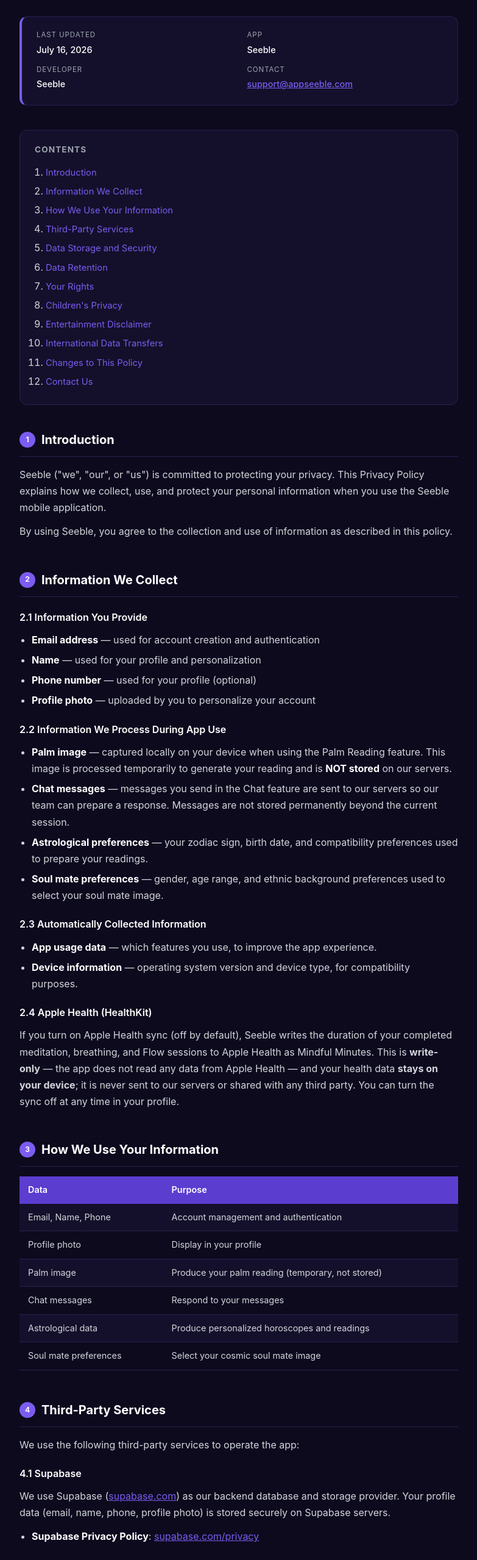
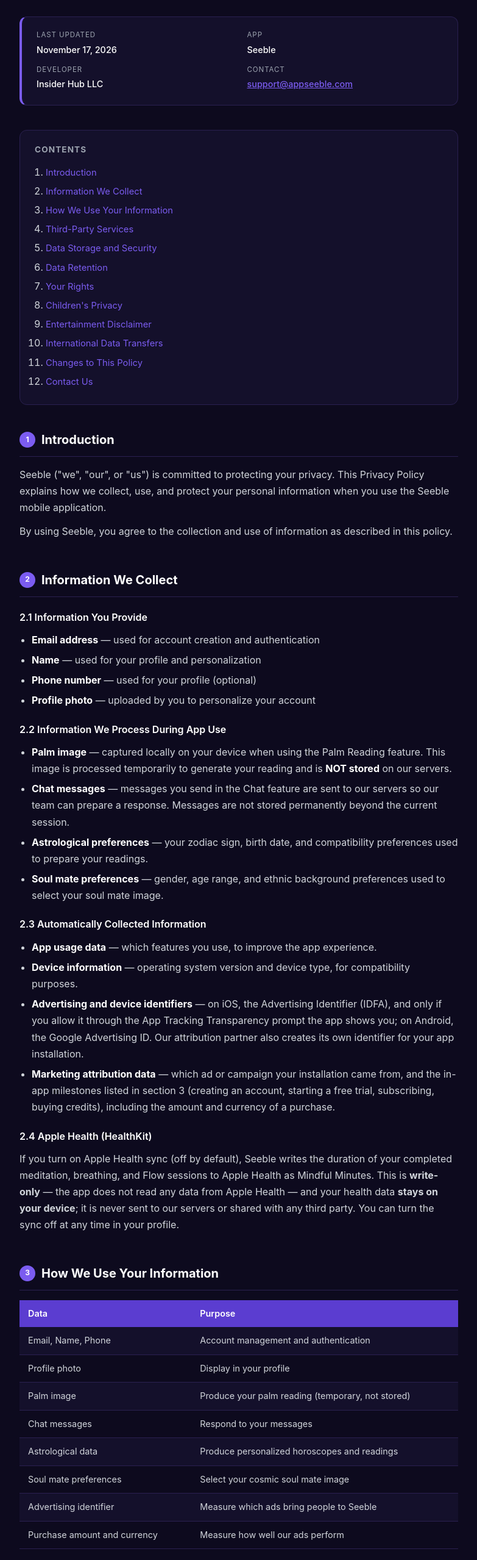
Before and after one commit to claudioinsider/seeble-pages, a plain HTML site: page privacy-seeble/index.html in a window 1280 px wide. Shown: the part 120-2678 px from the top of the page at 61% size, without its empty margins (248-1031 px from the left). Drawn offline with Linux system fonts and the light colour scheme.

```diff
--- a/privacy-seeble/index.html
+++ b/privacy-seeble/index.html
@@ -279,9 +279,9 @@
 
   <!-- Meta -->
   <div class="meta-card">
-    <div class="item"><label>Last updated</label><span>July 16, 2026</span></div>
+    <div class="item"><label>Last updated</label><span>November 17, 2026</span></div>
     <div class="item"><label>App</label><span>Seeble</span></div>
-    <div class="item"><label>Developer</label><span>Seeble</span></div>
+    <div class="item"><label>Developer</label><span>Insider Hub LLC</span></div>
     <div class="item"><label>Contact</label><span><a href="mailto:support@appseeble.com">support@appseeble.com</a></span></div>
   </div>
 
@@ -335,8 +335,9 @@
     <ul>
       <li><strong>App usage data</strong> — which features you use, to improve the app experience.</li>
       <li><strong>Device information</strong> — operating system version and device type, for compatibility purposes.</li>
+      <li><strong>Advertising and device identifiers</strong> — on iOS, the Advertising Identifier (IDFA), and only if you allow it through the App Tracking Transparency prompt the app shows you; on Android, the Google Advertising ID. Our attribution partner also creates its own identifier for your app installation.</li>
+      <li><strong>Marketing attribution data</strong> — which ad or campaign your installation came from, and the in-app milestones listed in section 3 (creating an account, starting a free trial, subscribing, buying credits), including the amount and currency of a purchase.</li>
     </ul>
-
     <h3>2.4 Apple Health (HealthKit)</h3>
     <p>If you turn on Apple Health sync (off by default), Seeble writes the duration of your completed meditation, breathing, and Flow sessions to Apple Health as Mindful Minutes. This is <strong>write-only</strong> — the app does not read any data from Apple Health — and your health data <strong>stays on your device</strong>; it is never sent to our servers or shared with any third party. You can turn the sync off at any time in your profile.</p>
   </section>
@@ -356,6 +357,8 @@
           <tr><td>Chat messages</td><td>Respond to your messages</td></tr>
           <tr><td>Astrological data</td><td>Produce personalized horoscopes and readings</td></tr>
           <tr><td>Soul mate preferences</td><td>Select your cosmic soul mate image</td></tr>
+          <tr><td>Advertising identifier</td><td>Measure which ads bring people to Seeble</td></tr>
+          <tr><td>Purchase amount and currency</td><td>Measure how well our ads perform</td></tr>
         </tbody>
       </table>
     </div>
@@ -374,6 +377,13 @@
 
     <h3>4.2 Cloud processing providers</h3>
     <p>We rely on commercial cloud-processing providers to deliver chat responses and palm-reading content within reasonable response times. These providers receive only the data strictly required to fulfill your request (message text or palm image) and do not retain it for their own purposes.</p>
+
+    <h3>4.3 AppsFlyer</h3>
+    <p>We use AppsFlyer Ltd. (<a href="https://www.appsflyer.com" target="_blank" rel="noopener">appsflyer.com</a>) as our marketing attribution partner, to measure which ads bring people to Seeble. AppsFlyer receives a hashed account identifier — <strong>never your email address</strong> — your advertising identifier when you allow it, and the value and currency of your purchases. AppsFlyer shares the attribution result with the advertising networks we run campaigns on, currently Meta Platforms, Inc.</p>
+    <ul>
+      <li><strong>AppsFlyer Privacy Policy</strong>: <a href="https://www.appsflyer.com/legal/services-privacy-policy/" target="_blank" rel="noopener">appsflyer.com/legal/services-privacy-policy</a></li>
+      <li><strong>Meta Privacy Policy</strong>: <a href="https://www.facebook.com/privacy/policy/" target="_blank" rel="noopener">facebook.com/privacy/policy</a></li>
+    </ul>
   </section>
 
   <!-- 5 -->
@@ -415,6 +425,7 @@
       <li><strong>Correct</strong> inaccurate data through the Edit Profile screen</li>
       <li><strong>Delete</strong> your account and all associated data through the "Delete My Account" option in the app</li>
       <li><strong>Withdraw consent</strong> at any time by deleting the app</li>
+      <li><strong>Opt out of ad measurement</strong> at any time: on iOS, in Settings → Privacy &amp; Security → Tracking; on Android, in Settings → Google → Ads → Delete advertising ID</li>
     </ul>
     <div class="callout info">
       <p>To exercise these rights, contact us at: <a href="mailto:support@appseeble.com">support@appseeble.com</a></p>
@@ -460,7 +471,7 @@
 </main>
 
 <footer>
-  <p>© 2026 Seeble · Prepared for compliance with Google Play Store, Apple App Store, GDPR and LGPD.</p>
+  <p>© 2026 Insider Hub LLC · Seeble · Prepared for compliance with Google Play Store, Apple App Store, GDPR and LGPD.</p>
 </footer>
 
 </body>
```
